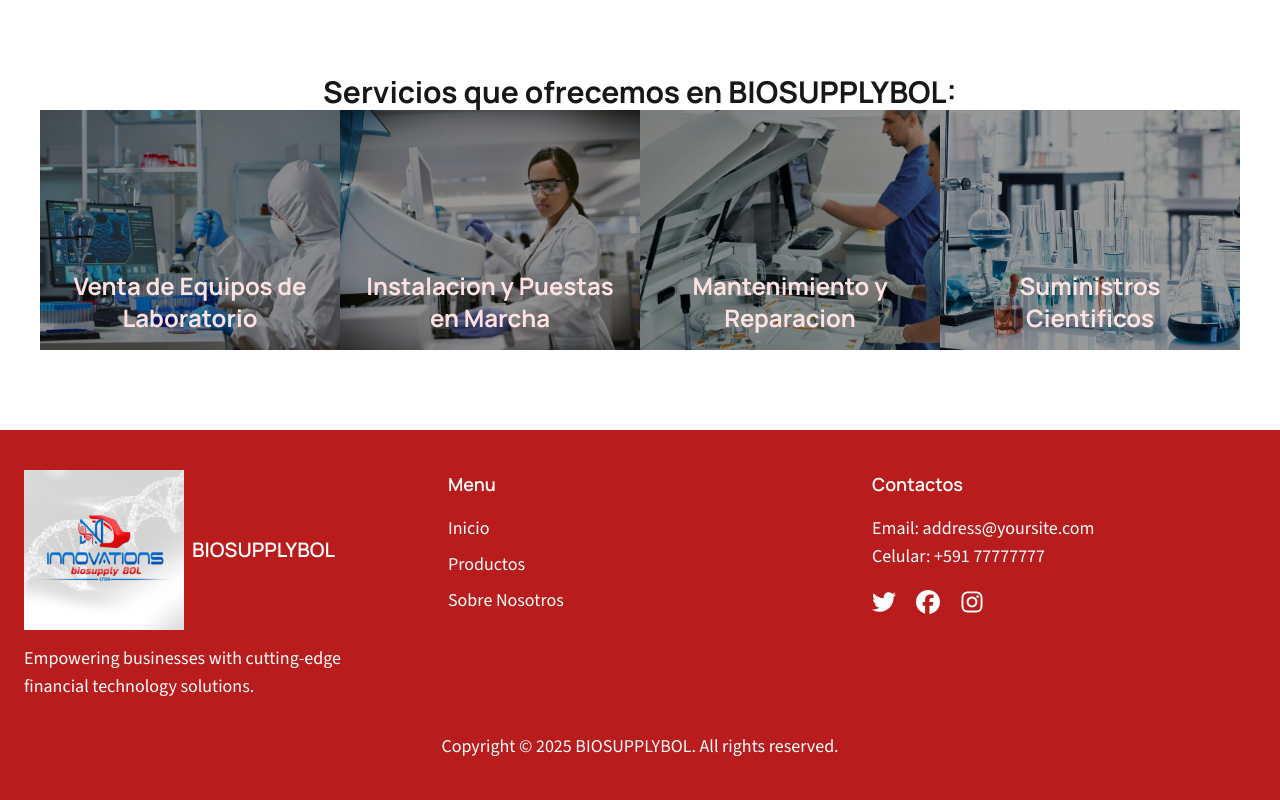
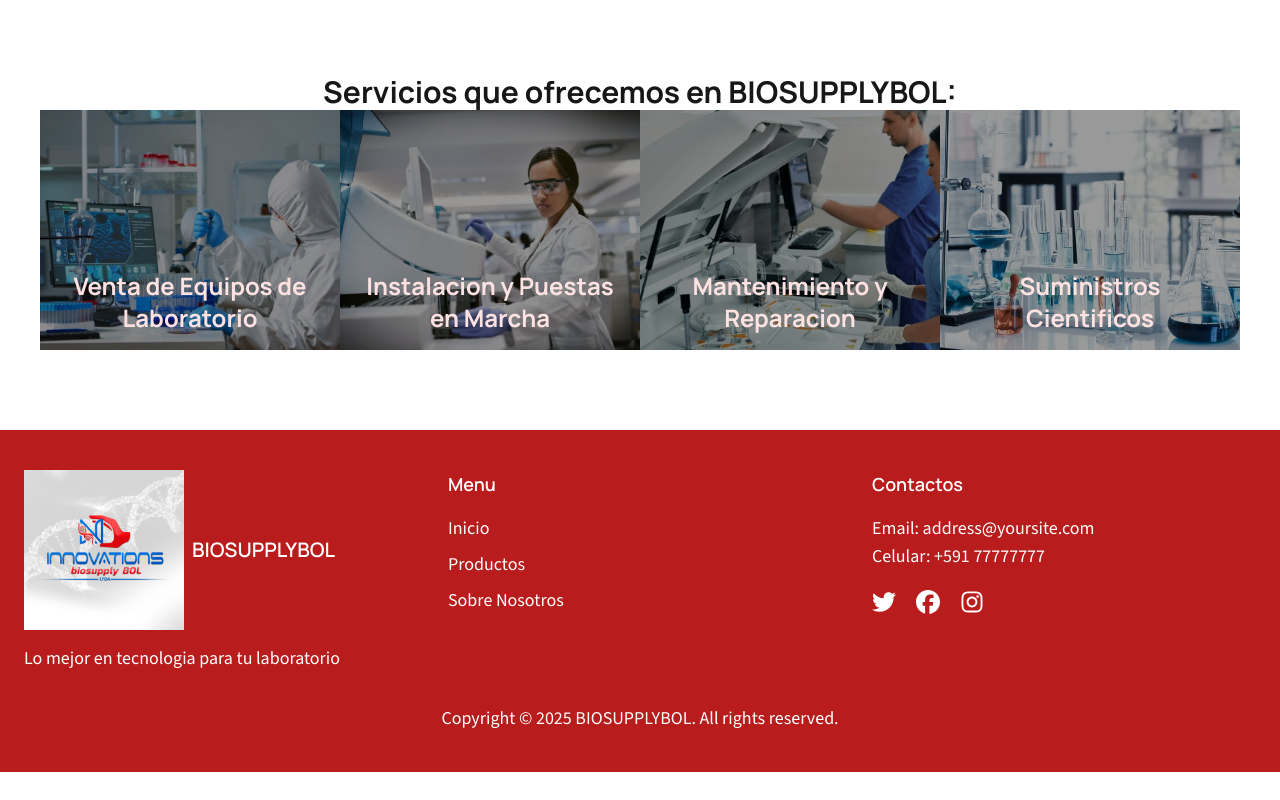
Before and after one commit to JRWebDesigner/finwise-saas-landing-page, a Next.js app: page / in a window 1280 px wide. Shown: the part 2540-3340 px from the top of the page. After the commit the page ends 3312 px from the top, so only its background shows below. Built offline with nearby package versions, Linux system fonts and the light colour scheme.

Commit message:
fin home

```diff
--- a/src/components/CardContac.tsx
+++ b/src/components/CardContac.tsx
@@ -1,6 +1,6 @@
 export default function CardContac(){
     return(
-        <div className="bg-red-700 p-10 w-full flex justify-around items-center text-red-100 font-bold text-2xl">
+        <div className="bg-red-700 p-10 w-full flex justify-around items-center text-red-100 font-bold text-lg md:text-2xl flex-wrap-reverse">
             <span>
                 Contacte ahora mismo <br /> para tener mas imformacion
             </span>
--- a/src/data/footer.ts
+++ b/src/data/footer.ts
@@ -7,7 +7,7 @@
     telephone: string;
     socials: ISocials;
 } = {
-    subheading: "Empowering businesses with cutting-edge financial technology solutions.",
+    subheading: "Lo mejor en tecnologia para tu laboratorio",
     quickLinks: [
         {
             text: "Inicio",
```
